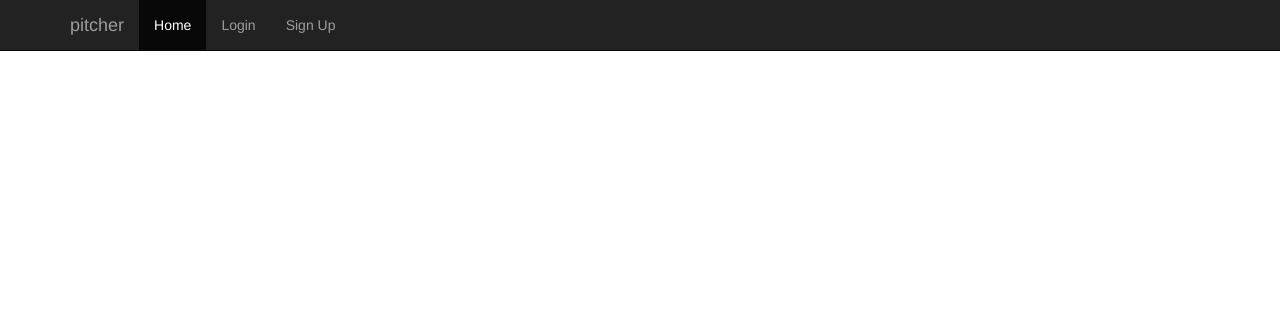
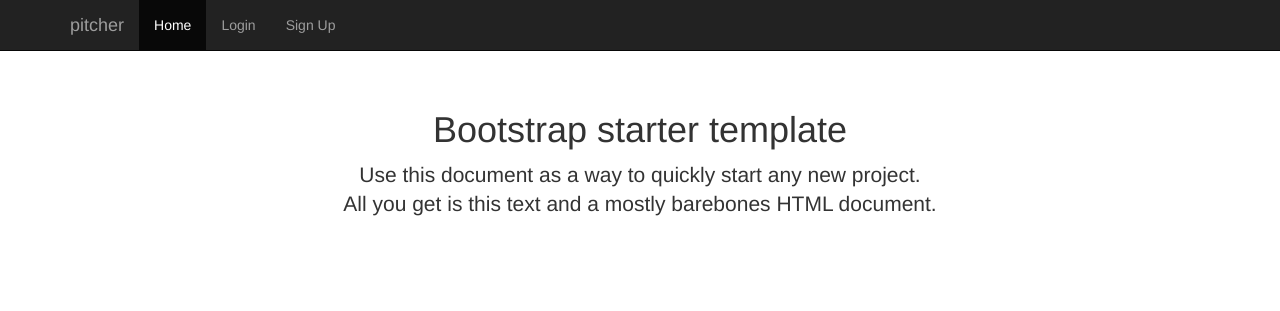
Before and after one commit to Evan-cell/PITCHES, a Python web app: template app/templates/index.html in a window 1280 px wide. Shown: the top 311 px of the page. Run offline with Jinja, Linux system fonts and the light colour scheme; the template is opened without the code that fills it, so the values that code supplies are empty; some libraries are stand-ins or nearby versions.

Commit message:
created a class new container

```diff
--- a/app/templates/index.html
+++ b/app/templates/index.html
@@ -30,4 +30,12 @@ pitcher App
         </div><!--/.nav-collapse -->
       </div>
 </nav>
+<div class="container">
+
+    <div class="starter-template">
+      <h1>Bootstrap starter template</h1>
+      <p class="lead">Use this document as a way to quickly start any new project.<br> All you get is this text and a mostly barebones HTML document.</p>
+    </div>
+
+  </div><!-- /.
 {% endblock %}
```
